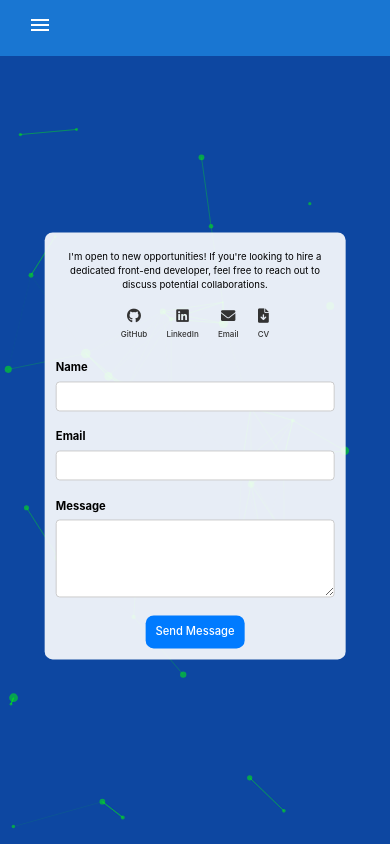
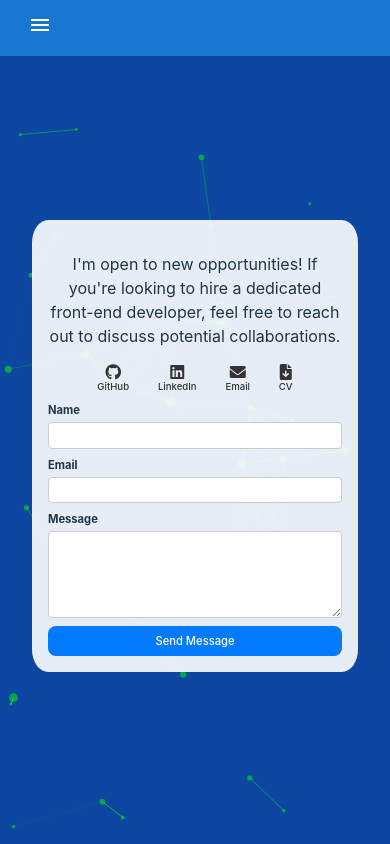
Before and after one commit to todor-savov/personal-portfolio, a React (Vite) app in the folder personal-portfolio/: page /contact in a window 390 px wide. Built offline with nearby package versions, Linux system fonts and the light colour scheme.

Commit message:
Restructure the CSS code in Contact.css to follow the mobile first approach in terms of responsiveness

```diff
--- a/personal-portfolio/src/components/Contact/Contact.css
+++ b/personal-portfolio/src/components/Contact/Contact.css
@@ -1,40 +1,25 @@
 .contact-container {
-    position: absolute;
-    transform: translate(-50%, -50%);
-    z-index: 1;
+    background-color: rgba(255, 255, 255, 0.9);
+    border-radius: 5%;
+    padding: 1rem;
     display: flex;
     flex-direction: column;
     justify-content: center;
-    padding: 0.5rem;
-    border-radius: 8px;
-    background-color: rgba(255, 255, 255, 0.9);
-    min-width: 40vw;
-    width: 100%;
-    height: auto;
-}
-
-.contact-left {
-    display: flex;
-    flex-direction: column;
-    padding: 0.5rem;
 }
 
 .contact-left p {
-    font-size: 0.9rem;
-    margin-bottom: 1.5rem;
-    color: black;
+    font-size: 1rem;
 }
 
 .social-icons {
     display: flex;
     justify-content: center;
-    gap: 5rem;
+    gap: 1.8rem;
 }
 
 .social-icons a {
     display: flex;
     flex-direction: column;
-    font-size: 2rem;
     color: #333;
     transition: color 0.3s ease;
 }
@@ -45,45 +30,36 @@
 }
 
 .social-icons span {
-    font-size: 0.9rem;
-    margin-top: 0.3rem;
-}
-
-.contact-right {
-    display: flex;
-    flex-direction: column;
-    padding: 1.5rem;
+    font-size: 0.6rem;
 }
 
 .contact-form {
     display: flex;
     flex-direction: column;
-    padding: 0.5rem;
-    gap: 1rem;
-}
-
-.contact-form label {
-    font-weight: bold;
-    text-align: left;
-    color: black;
+    margin-top: 0.5rem;
 }
 
 .field-container {
     display: flex;
     flex-direction: column;
-    gap: 0.3rem;
+    gap: 0.2rem;
+    margin-bottom: 0.5rem;
+}
+
+.contact-form label {
+    font-size: 0.7rem;
+    font-weight: bold;
+    text-align: left;
 }
 
 .contact-form input[type="text"],
 .contact-form input[type="email"],
 .contact-form textarea {
-    padding: 0.5rem;
-    margin-bottom: 0.8rem;
+    font-size: 0.8rem;
+    padding: 0.3rem;
+    color: black;
     border: 1px solid #ccc;
     border-radius: 4px;
-    font-size: 1rem;
-    background-color: white;
-    color: black;
 }
 
 .contact-form textarea {
@@ -91,8 +67,8 @@
 }
 
 .contact-form button[type="submit"] {
-    padding: 1rem;
-    margin: 0 auto;
+    font-size: 0.7rem;
+    padding: 0.5rem;
     background-color: #007bff;
     color: #fff;
     border: none;
@@ -110,10 +86,8 @@
 }
 
 .error {
-    color: #d9534f;
-    font-size: 0.9rem;
-    font-weight: bold;
-    margin-top: -0.7rem;
+    font-size: 0.6rem;
+    color: red;
 }
 
 /* JioPhone 2 */
@@ -190,107 +164,120 @@
     }
 }
 
-@media (max-width: 480px) {
-    .contact-container {
-        min-width: 73vw;
-        height: auto;
-        padding-top: 0.5rem;
-        padding-bottom: 0.5rem;
-    }
-
-    .contact-left {
-        padding: 0;
-    }
-
+@media (min-width: 481px) and (max-width: 768px) {
     .contact-left p {
-        font-size: 0.6rem;
-        margin-bottom: 1rem;
+        font-size: 1.2rem;
     }
 
     .social-icons {
-        gap: 1.2rem;
-        margin-bottom: 1rem;
+        gap: 3rem;
     }
 
     .social-icons a {
-        font-size: 0.9rem;
+        font-size: 1.5rem;
     }
 
     .social-icons span {
-        font-size: 0.5rem;
-    }
-
-    .contact-right {
-        padding: 0;
-    }
-
-    .contact-form {
-        gap: 0.3rem;
-        padding: 0.2rem;
+        font-size: 0.8rem;
     }
 
     .contact-form label {
-        font-size: 0.7rem;
+        font-size: 1rem;
     }
 
     .contact-form input[type="text"],
     .contact-form input[type="email"],
     .contact-form textarea {
-        font-size: 0.7rem;
+        font-size: 1rem;
+        padding: 0.5rem;
+    }
+
+    .error {
+        font-size: 0.8rem;
     }
 
     .contact-form button[type="submit"] {
-        font-size: 0.7rem;
-        padding: 0.6rem;
-    }
-
-    .error {
-        font-size: 0.6rem;
+        font-size: 1rem;
+        padding: 1rem;
     }
 }
 
-@media (min-width: 481px) and (max-width: 768px) {
-    .contact-container {
-        min-width: 75vw;
+@media (min-width: 769px) and (max-width: 1024px) {
+    .contact-left p {
+        font-size: 1.4rem;
     }
 
-    .contact-left p {
-        font-size: 1.2rem;
-        margin-bottom: 1.5rem;
+    .social-icons {
+        gap: 4rem;
     }
 
     .social-icons a {
         font-size: 2rem;
     }
 
+    .social-icons span {
+        font-size: 1rem;
+    }
+
+    .contact-form label {
+        font-size: 1.2rem;
+    }
+
+    .contact-form input[type="text"],
+    .contact-form input[type="email"],
     .contact-form textarea {
-        height: 10rem;
+        font-size: 1.2rem;
+        padding: 0.5rem;
     }
 
     .error {
-        font-size: 0.8rem;
+        font-size: 1rem;
+    }
+
+    .contact-form button[type="submit"] {
+        font-size: 1.2rem;
+        padding: 1rem;
     }
 }
 
-@media (min-width: 769px) and (max-width: 1024px) {
+@media (min-width: 1025px) {
     .contact-container {
-        min-width: 75vw;
+        padding: 1.5rem;
     }
 
     .contact-left p {
-        font-size: 1.5rem;
-        margin-bottom: 2rem;
+        font-size: 1.6rem;
+    }
+
+    .social-icons {
+        gap: 5rem;
     }
 
     .social-icons a {
         font-size: 2.5rem;
     }
 
+    .social-icons span {
+        font-size: 1.2rem;
+    }
+
+    .contact-form label {
+        font-size: 1.4rem;
+    }
+
+    .contact-form input[type="text"],
+    .contact-form input[type="email"],
     .contact-form textarea {
-        height: 12rem;
+        font-size: 1.4rem;
+        padding: 0.5rem;
     }
 
     .error {
-        font-size: 1rem;
+        font-size: 1.2rem;
+    }
+
+    .contact-form button[type="submit"] {
+        font-size: 1.4rem;
+        padding: 1rem;
     }
 }
```
